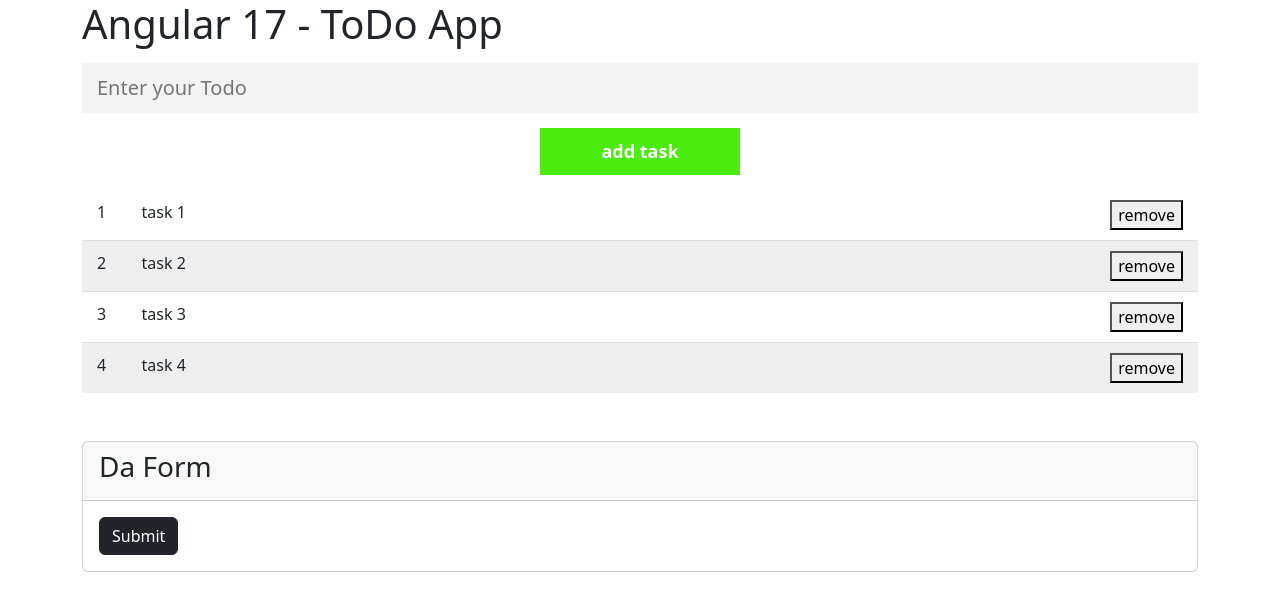
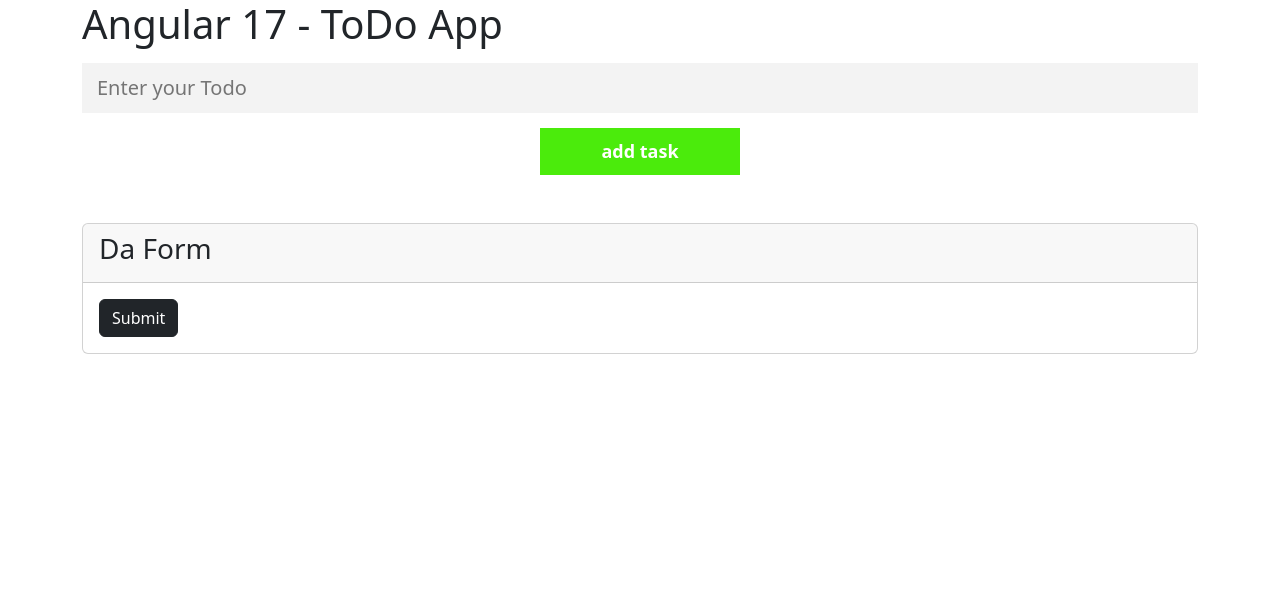
Before and after one commit to OliverKuhnNbg/angular-typescript-starter-tutorial, an Angular app in the folder angular-starter-tutorial/: page / in a window 1280 px wide. Shown: the top 610 px of the page. Built offline with nearby package versions, Linux system fonts and the light colour scheme.

Commit message:
clean presetted tasks from to-do list

```diff
--- a/angular-starter-tutorial/src/app/components/todo/todo.component.ts
+++ b/angular-starter-tutorial/src/app/components/todo/todo.component.ts
@@ -16,22 +16,7 @@ export class TodoComponent implements OnInit {
 
   ngOnInit(): void {
     this.todos = [
-      {
-        content: "task 1",
-        completed: false
-      },
-      {
-        content: "task 2",
-        completed: false
-      },
-      {
-        content: "task 3",
-        completed: false
-      },
-      {
-        content: "task 4",
-        completed: false
-      },
+
     ]
   }
 
```
